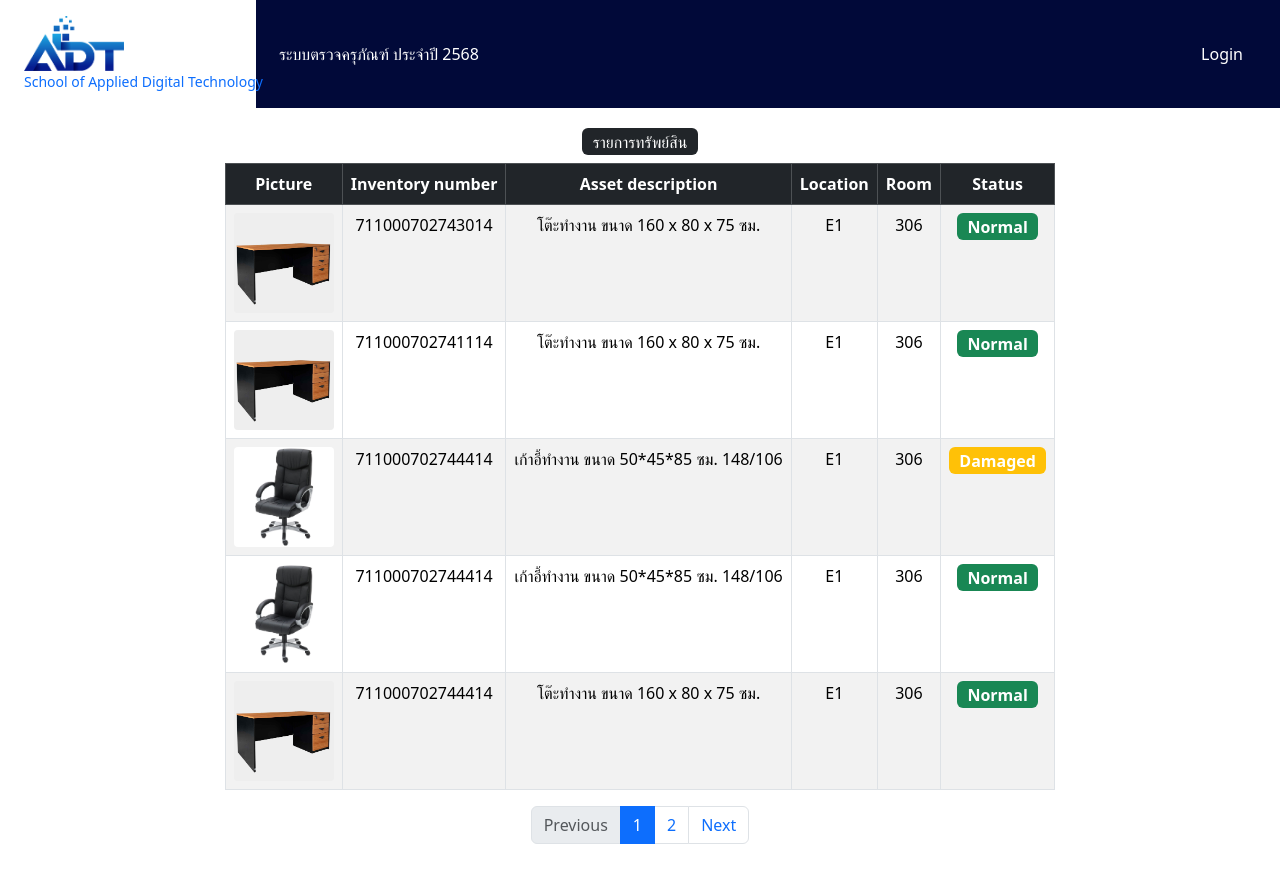
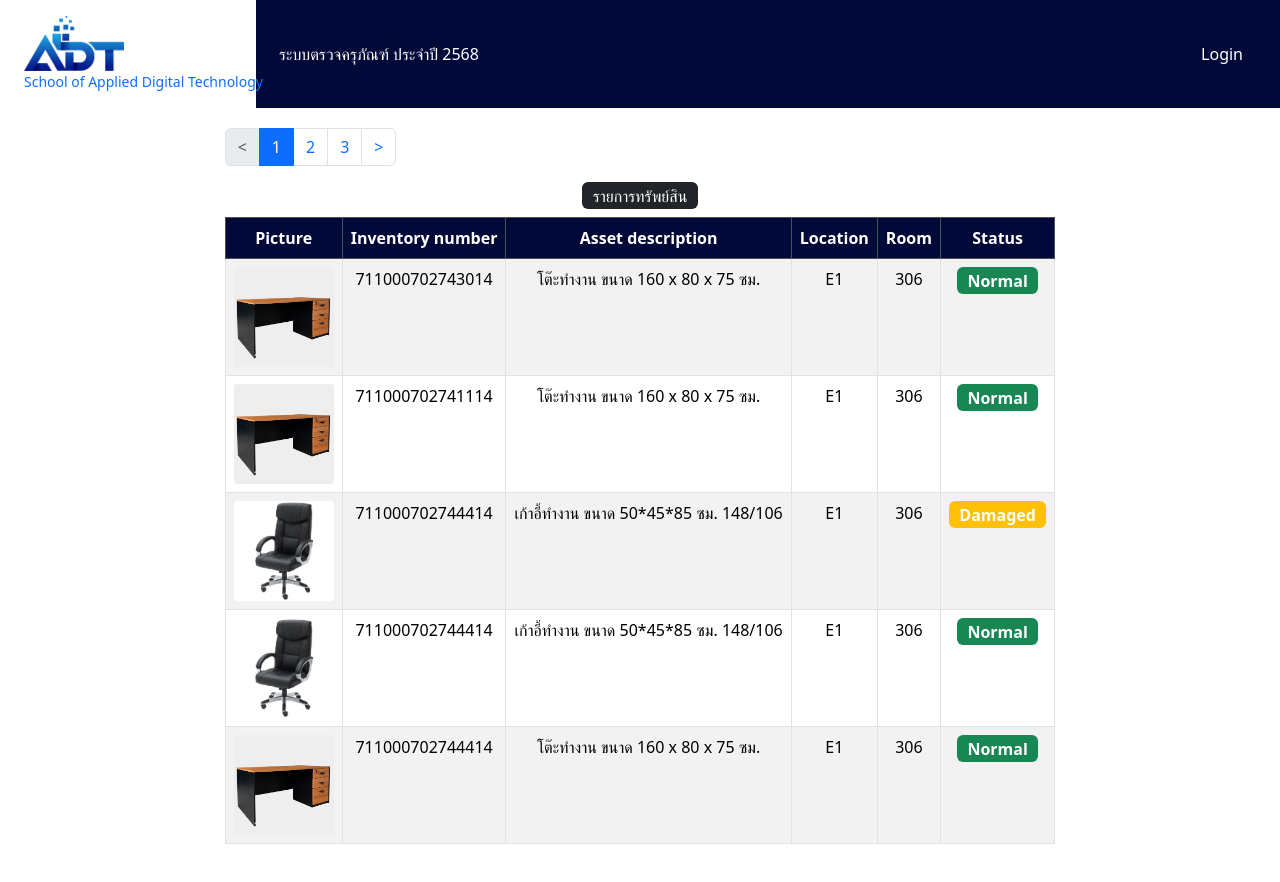
Before and after one commit to ZeenJung/check-asset-system, a Vue app: page / in a window 1280 px wide. Shown: the top 882 px of the page. Built offline with nearby package versions, Linux system fonts and the light colour scheme; the HTML template or start-up script is replaced by a standard one.

Commit message:
Update Login.vue

```diff
--- a/src/components/Login.vue
+++ b/src/components/Login.vue
@@ -11,6 +11,38 @@
     </header>
 
     <div class="container mt-5 pt-5">
+        <nav>
+  <!------ Pagination (แบ่งหน้าา) ------->
+  <ul class="pagination justify-content-start"> <!-- เปลี่ยน justify-content-center เป็น justify-content-start -->
+    <li
+      class="page-item"
+      :class="{ disabled: currentPage === 1 }"
+      @click="goToPage(currentPage - 1)"
+    >
+      <a class="page-link" href="#"><</a>
+    </li>
+    <li
+      v-for="page in totalPages"
+      :key="page"
+      class="page-item"
+      :class="{ active: currentPage === page }"
+      @click="goToPage(page)"
+    >
+      <a class="page-link" href="#">{{ page }}</a>
+    </li>
+    <li
+      class="page-item"
+      :class="{ disabled: currentPage === totalPages }"
+      @click="goToPage(currentPage + 1)"
+    >
+      <a class="page-link" href="#">></a>
+    </li>
+  </ul>
+</nav>
+
+      <!----- Table ----->
+
+
       <h3 class="badge text-bg-dark">รายการทรัพย์สิน</h3>
       <table class="table table-bordered table-striped">
         <thead class="table-dark">
@@ -41,38 +73,10 @@
           </tr>
         </tbody>
       </table>
-
-      <!-- Pagination -->
-      <nav>
-        <ul class="pagination justify-content-center">
-          <li
-            class="page-item"
-            :class="{ disabled: currentPage === 1 }"
-            @click="goToPage(currentPage - 1)"
-          >
-            <a class="page-link" href="#">Previous</a>
-          </li>
-          <li
-            v-for="page in totalPages"
-            :key="page"
-            class="page-item"
-            :class="{ active: currentPage === page }"
-            @click="goToPage(page)"
-          >
-            <a class="page-link" href="#">{{ page }}</a>
-          </li>
-          <li
-            class="page-item"
-            :class="{ disabled: currentPage === totalPages }"
-            @click="goToPage(currentPage + 1)"
-          >
-            <a class="page-link" href="#">Next</a>
-          </li>
-        </ul>
-      </nav>
     </div>
   </template>
 
+<!----- Java Script ----->
   <script>
   export default {
     data() {
@@ -144,6 +148,46 @@
             room: "306",
             status: "Damaged",
           },
+          {
+            img: "/src/assets/Table0001.jpg",
+            number: "711000702744414",
+            desc: "โต๊ะทำงาน ขนาด 160 x 80 x 75 ซม.",
+            location: "E1",
+            room: "306",
+            status: "Normal",
+          },
+          {
+            img: "/src/assets/Table0001.jpg",
+            number: "711000702744414",
+            desc: "โต๊ะทำงาน ขนาด 160 x 80 x 75 ซม.",
+            location: "E1",
+            room: "306",
+            status: "Normal",
+          },
+          {
+            img: "/src/assets/Table0001.jpg",
+            number: "711000702744414",
+            desc: "โต๊ะทำงาน ขนาด 160 x 80 x 75 ซม.",
+            location: "E1",
+            room: "306",
+            status: "Normal",
+          },
+          {
+            img: "/src/assets/Table0001.jpg",
+            number: "711000702744414",
+            desc: "โต๊ะทำงาน ขนาด 160 x 80 x 75 ซม.",
+            location: "E1",
+            room: "306",
+            status: "Normal",
+          },
+          {
+            img: "/src/assets/Table0001.jpg",
+            number: "711000702744414",
+            desc: "โต๊ะทำงาน ขนาด 160 x 80 x 75 ซม.",
+            location: "E1",
+            room: "306",
+            status: "Normal",
+          },
         ],
       };
     },
@@ -166,7 +210,14 @@
   };
   </script>
 
+<!----- CSS ----->
+
   <style scoped>
+  .table-dark th {
+    background-color: #010939 !important;
+  color: white !important;
+}
+
   .navbar {
     width: 100%;
     background-color: #010939;
```
